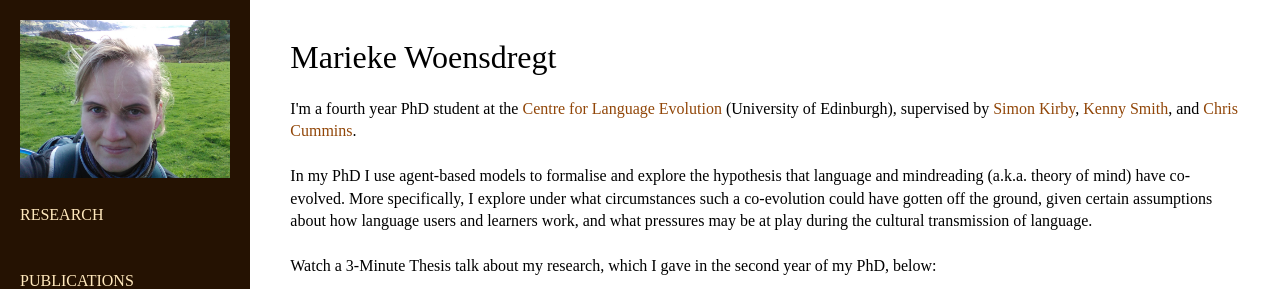
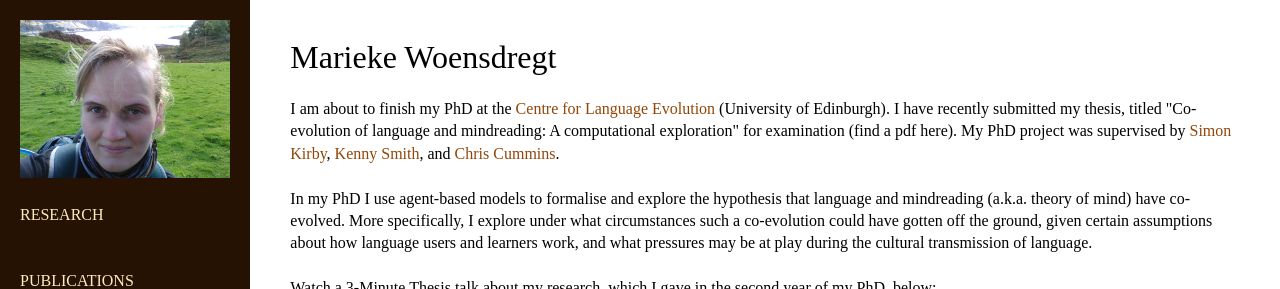
Before and after one commit to marieke-woensdregt/marieke-woensdregt.github.io, a Jekyll site: the page built from index.html, in a window 1280 px wide, cut to the strip 0-289 px from the top of the page. Built offline with Jekyll 4.4.1, drawn with Linux system fonts in a browser that asks for light colours.

Commit message:
Update index.html

```diff
--- a/index.html
+++ b/index.html
@@ -7,9 +7,10 @@ title: Marieke Woensdregt
 <div class="blurb">
 	<h1>Marieke Woensdregt</h1>
 	<p>
-		I'm a fourth year PhD student at the <a href="http://www.lel.ed.ac.uk/cle/">Centre for Language Evolution</a>
-		(University of Edinburgh),
-		supervised by <a href="http://www.lel.ed.ac.uk/~simon/">Simon Kirby</a>,
+		I am about to finish my PhD at the <a href="http://www.lel.ed.ac.uk/cle/">Centre for Language Evolution</a>
+		(University of Edinburgh). I have recently submitted my thesis, titled
+		"Co-evolution of language and mindreading: A computational exploration" for examination (find a pdf here).
+		My PhD project was supervised by <a href="http://www.lel.ed.ac.uk/~simon/">Simon Kirby</a>,
 		<a href="http://www.lel.ed.ac.uk/~kenny/">Kenny Smith</a>,
 		and <a href="http://www.crcummins.com/">Chris Cummins</a>.
 
```
